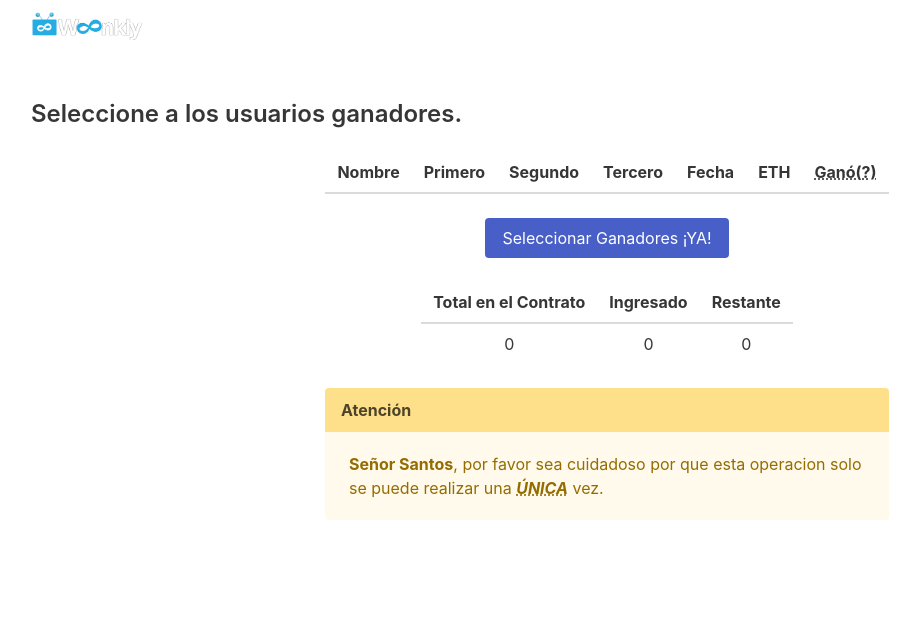
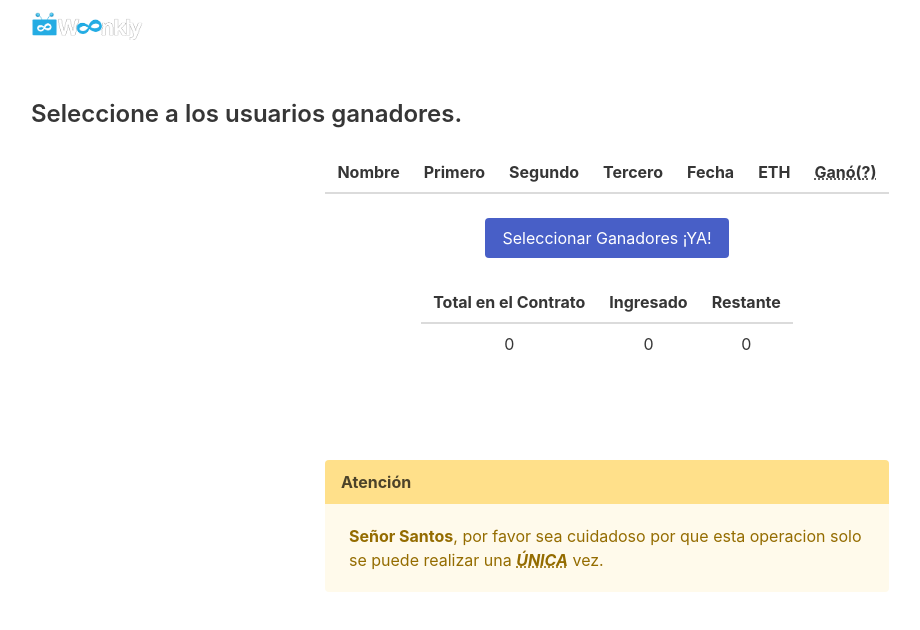
Before and after one commit to Woonkly/quiniela_frontend, a Vue app: page /#/winners in a window 1280 px wide. Shown: the top 630 px of the page, without its empty margins (33-953 px from the left). Built offline with nearby package versions, Linux system fonts and the light colour scheme; what vue-clipboard2 would draw is missing.

Commit message:
Fixed feedback messages

```diff
--- a/src/components/VoteWinners.vue
+++ b/src/components/VoteWinners.vue
@@ -31,6 +31,8 @@
           </div>
         </div>
 
+        <div class="column is-12"></div>
+
         <div class="column is-12-tablet is-6-desktop mx-auto">
           <article v-if="txHash" class="message is-info">
             <div class="message-header">
@@ -44,6 +46,8 @@
           </article>
         </div>
 
+        <div class="column is-12"></div>
+
         <div v-if="confirmTransaction" class="column is-12-tablet is-6-desktop mx-auto">
           <article class="message is-primary">
             <div class="message-header">
@@ -54,6 +58,8 @@
             </div>
           </article>
         </div>
+
+        <div class="column is-12"></div>
 
         <div v-if="!txHash" class="column is-12-tablet is-6-desktop mx-auto">
           <article class="message is-warning">
--- a/src/components/WinnerSelection.vue
+++ b/src/components/WinnerSelection.vue
@@ -60,6 +60,8 @@
           </table>
         </div>
 
+        <div class="column is-12"></div>
+
         <div v-if="txHash" class="column is-12-tablet is-6-desktop mx-auto">
           <article class="message is-info">
             <div class="message-header">
@@ -72,6 +74,8 @@
           </article>
         </div>
 
+        <div class="column is-12"></div>
+
         <div v-if="confirmTransaction" class="column is-12-tablet is-6-desktop mx-auto">
           <article class="message is-primary">
             <div class="message-header">
@@ -82,6 +86,8 @@
             </div>
           </article>
         </div>
+
+        <div class="column is-12"></div>
 
         <div class="column is-12-tablet is-6-desktop mx-auto">
           <article class="message is-warning">
```
Also changed, not shown: config/prod.env.js (+4 -5 lines).
